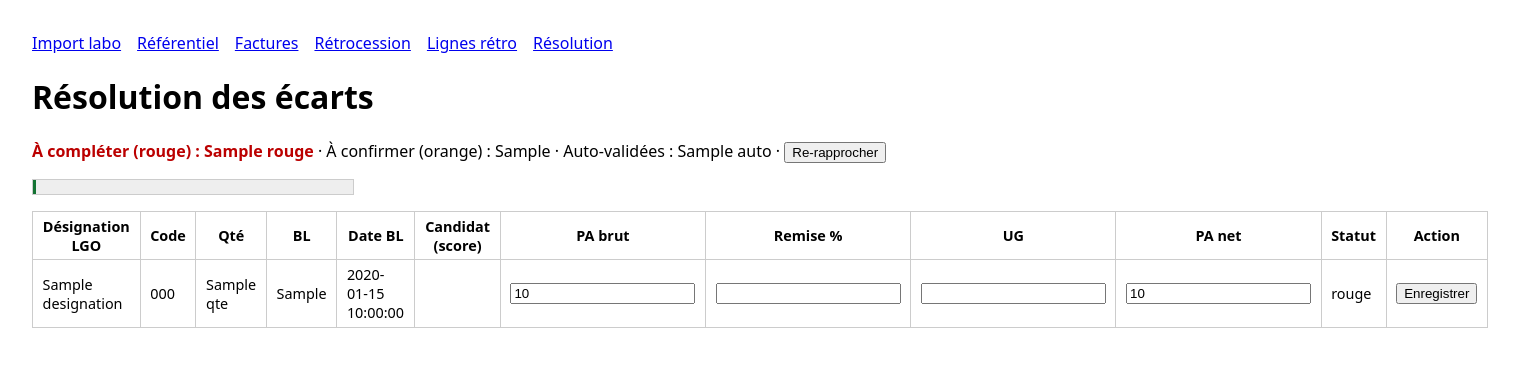
After one commit to jeydead81/RetroBuddy, a FastAPI app: template app/ui/templates/resolution.html in a window 1520 px wide. The commit adds this page. Shown: the top 367 px of the page. Run offline with FastAPI, Linux system fonts and the light colour scheme; the template is opened without the code that fills it: most values are stand-ins (such as "Sample title", 1, 10 or a date in 2020).

Commit message:
feat(temps3): page de resolution (tableau, compteurs, save, accepter/refuser, rematch)
Co-Authored-By: Claude Sonnet 4.6 <noreply@anthropic.com>

```diff
--- a/app/main.py
+++ b/app/main.py
@@ -12,6 +12,8 @@ from app.temps1.pdf_reader import lire_pdf
 from app.temps1.pipeline import traiter_facture
 from app.temps2.schemas import RetroExtrait
 from app.temps2.traitement_retro import traiter_retro
+from app.temps3 import resolution as resolution_logique
+from app.temps3.rematch import rematcher
 
 TEMPLATES = Jinja2Templates(directory="app/ui/templates")
 
@@ -162,6 +164,45 @@ def creer_app(db_path="data/retrocession.db") -> FastAPI:
             "ORDER BY l.id").fetchall()
         return TEMPLATES.TemplateResponse(request, "retro_lignes.html", {"rows": rows})
 
+    @app.get("/resolution", response_class=HTMLResponse)
+    def resolution(request: Request):
+        rows = conn().execute(
+            "SELECT l.id, l.designation, l.code, l.code_resolu, l.qte, l.tva, "
+            "l.bl_numero, l.bl_date, l.prix_brut, l.remise_pct, l.prix_net, l.ug, "
+            "l.score_match, l.statut_ecart, l.valide_utilisateur "
+            "FROM retro_lignes l "
+            "WHERE l.statut_ecart IN ('rouge', 'orange') ORDER BY l.id").fetchall()
+        n_rouge = sum(1 for r in rows if r["statut_ecart"] == "rouge")
+        n_orange_a_confirmer = sum(
+            1 for r in rows if r["statut_ecart"] == "orange" and not r["valide_utilisateur"])
+        n_auto = sum(
+            1 for r in rows if r["statut_ecart"] == "orange" and r["valide_utilisateur"])
+        compteurs = {"rouge": n_rouge, "a_confirmer": n_orange_a_confirmer,
+                     "auto": n_auto, "total": len(rows)}
+        return TEMPLATES.TemplateResponse(
+            request, "resolution.html", {"rows": rows, "compteurs": compteurs})
+
+    @app.post("/resolution/ligne/{ligne_id}")
+    def resolution_enregistrer(ligne_id: int, payload: dict):
+        return resolution_logique.enregistrer_ligne(
+            conn(), ligne_id,
+            prix_brut=payload.get("prix_brut"), remise_pct=payload.get("remise_pct"),
+            prix_net=payload.get("prix_net"), ug=payload.get("ug", 0))
+
+    @app.post("/resolution/ligne/{ligne_id}/accepter")
+    def resolution_accepter(ligne_id: int):
+        resolution_logique.accepter_orange(conn(), ligne_id)
+        return {"ok": True}
+
+    @app.post("/resolution/ligne/{ligne_id}/refuser")
+    def resolution_refuser(ligne_id: int):
+        resolution_logique.refuser_orange(conn(), ligne_id)
+        return {"ok": True}
+
+    @app.post("/resolution/rematch")
+    def resolution_rematch():
+        return rematcher(conn(), app.state.config)
+
     @app.get("/favicon.ico", include_in_schema=False)
     def favicon_ico():
         return FileResponse("app/ui/static/retrobuddy.ico")
--- a/app/ui/templates/base.html
+++ b/app/ui/templates/base.html
@@ -19,7 +19,7 @@
 </head>
 <body>
   <nav>
-    <a href="/">Import labo</a><a href="/referentiel">Référentiel</a><a href="/factures">Factures</a><a href="/retro">Rétrocession</a><a href="/retro-lignes">Lignes rétro</a>
+    <a href="/">Import labo</a><a href="/referentiel">Référentiel</a><a href="/factures">Factures</a><a href="/retro">Rétrocession</a><a href="/retro-lignes">Lignes rétro</a><a href="/resolution">Résolution</a>
   </nav>
   {% block contenu %}{% endblock %}
 </body>
--- /dev/null
+++ b/app/ui/templates/resolution.html
@@ -0,0 +1,75 @@
+{% extends "base.html" %}
+{% block contenu %}
+<h1>Résolution des écarts</h1>
+<p>
+  <strong class="en_revue">À compléter (rouge) : {{ compteurs.rouge }}</strong> ·
+  À confirmer (orange) : {{ compteurs.a_confirmer }} ·
+  Auto-validées : {{ compteurs.auto }} ·
+  <button onclick="rematch()">Re-rapprocher</button>
+</p>
+<div class="barre-fond">
+  <div class="barre-jauge" style="width: {{ (100 * compteurs.auto / compteurs.total) if compteurs.total else 0 }}%"></div>
+</div>
+
+<table id="table-resolution">
+  <tr>
+    <th>Désignation LGO</th><th>Code</th><th>Qté</th><th>BL</th><th>Date BL</th>
+    <th>Candidat (score)</th><th>PA brut</th><th>Remise %</th><th>UG</th><th>PA net</th>
+    <th>Statut</th><th>Action</th>
+  </tr>
+  {% for r in rows %}
+  <tr data-id="{{ r['id'] }}" class="ligne {{ r['statut_ecart'] }}">
+    <td>{{ r["designation"] }}</td>
+    <td>{{ r["code"] }}</td>
+    <td>{{ r["qte"] }}</td>
+    <td>{{ r["bl_numero"] }}</td>
+    <td>{{ r["bl_date"] }}</td>
+    <td>{% if r["statut_ecart"] == "orange" %}{{ r["code_resolu"] }} ({{ "%.2f"|format(r["score_match"] or 0) }}){% endif %}</td>
+    <td><input class="f-brut" type="number" step="0.001" value="{{ r['prix_brut'] if r['prix_brut'] is not none else '' }}"></td>
+    <td><input class="f-remise" type="number" step="0.01" value="{{ r['remise_pct'] if r['remise_pct'] is not none else '' }}"></td>
+    <td><input class="f-ug" type="number" step="1" value="{{ r['ug'] if r['ug'] is not none else 0 }}"></td>
+    <td><input class="f-net" type="number" step="0.001" value="{{ r['prix_net'] if r['prix_net'] is not none else '' }}"></td>
+    <td class="statut {{ r['statut_ecart'] }}">{{ r["statut_ecart"] }}{% if r["valide_utilisateur"] %} ✓{% endif %}</td>
+    <td>
+      {% if r["statut_ecart"] == "orange" %}
+        <button onclick="accepter({{ r['id'] }})">Accepter</button>
+        <button onclick="refuser({{ r['id'] }})">Refuser</button>
+      {% else %}
+        <button onclick="enregistrer({{ r['id'] }})">Enregistrer</button>
+      {% endif %}
+    </td>
+  </tr>
+  {% endfor %}
+</table>
+
+<script>
+function valeur(tr, cls) {
+  const v = tr.querySelector(cls).value;
+  return v === "" ? null : parseFloat(v);
+}
+async function enregistrer(id) {
+  const tr = document.querySelector(`tr[data-id="${id}"]`);
+  const payload = {
+    prix_brut: valeur(tr, ".f-brut"), remise_pct: valeur(tr, ".f-remise"),
+    ug: valeur(tr, ".f-ug") || 0, prix_net: valeur(tr, ".f-net")
+  };
+  const r = await fetch(`/resolution/ligne/${id}`,
+    { method: "POST", headers: { "Content-Type": "application/json" }, body: JSON.stringify(payload) });
+  const d = await r.json();
+  tr.querySelector(".f-net").value = d.prix_net != null ? d.prix_net : "";
+  tr.querySelector(".statut").textContent = d.statut_ecart + (d.valide_utilisateur ? " ✓" : "");
+}
+document.querySelectorAll("#table-resolution tr[data-id]").forEach(tr => {
+  ["change"].forEach(ev => tr.addEventListener(ev, e => {
+    if (!e.target.matches(".f-brut, .f-remise, .f-ug")) return;
+    const qte = parseFloat(tr.querySelector("td:nth-child(3)").textContent) || 0;
+    const brut = valeur(tr, ".f-brut"), remise = valeur(tr, ".f-remise") || 0, ug = valeur(tr, ".f-ug") || 0;
+    if (brut != null && (qte + ug) > 0)
+      tr.querySelector(".f-net").value = (qte * brut * (1 - remise / 100) / (qte + ug)).toFixed(4);
+  }));
+});
+async function accepter(id) { await fetch(`/resolution/ligne/${id}/accepter`, { method: "POST" }); location.reload(); }
+async function refuser(id) { await fetch(`/resolution/ligne/${id}/refuser`, { method: "POST" }); location.reload(); }
+async function rematch() { await fetch(`/resolution/rematch`, { method: "POST" }); location.reload(); }
+</script>
+{% endblock %}
```
Also changed, not shown: tests/test_resolution_web.py (added, +56 -0 lines).
